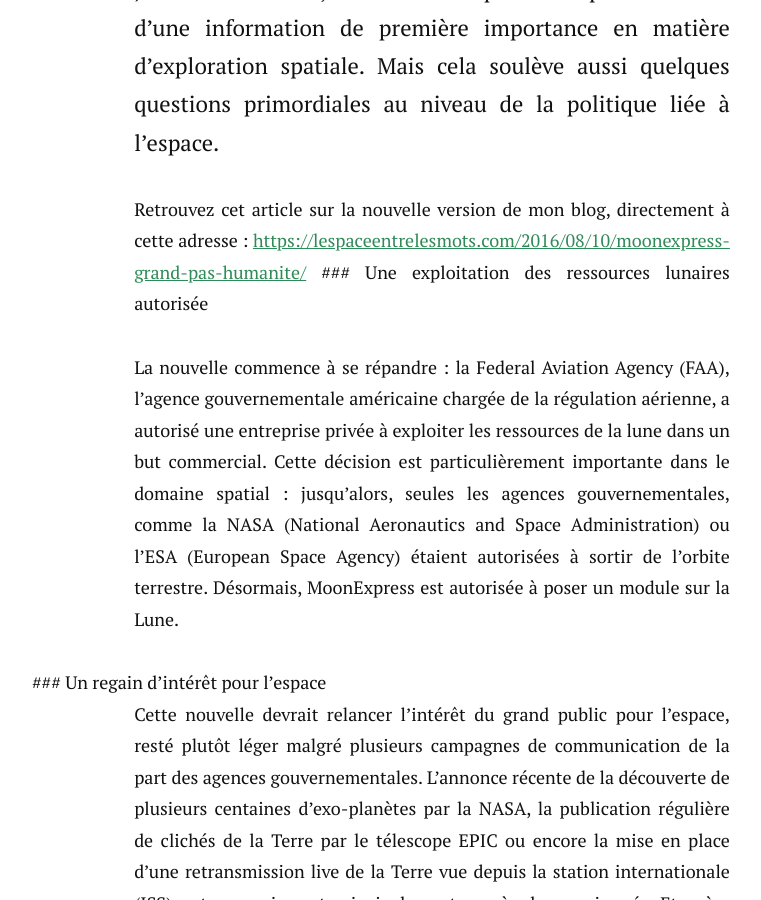
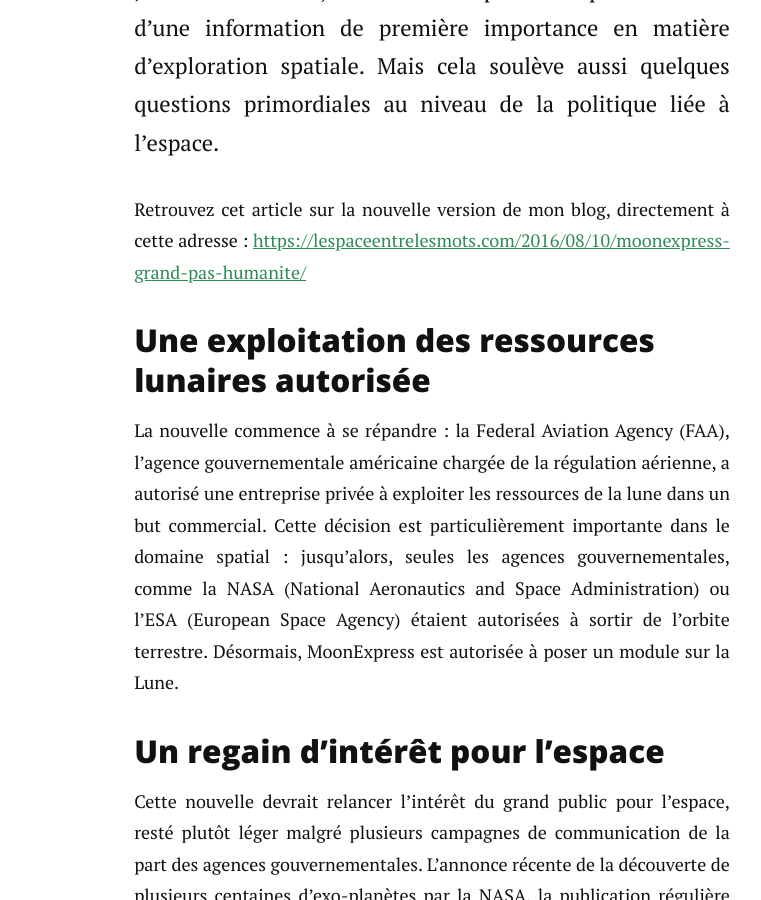
Before and after one commit to charlesgabouleaud/charlesgabouleaud.github.io, a Jekyll site: the page built from _posts/2016-08-10-MoonExpress-grand-pas-pour-lhumanite.markdown, in a window 1280 px wide and 900 px high, scrolled down 1010 px. Shown: the whole window, without its empty margins (208-969 px from the left). Built offline with Jekyll 4.4.1, drawn with Linux system fonts in a browser that asks for light colours; nearby versions of some CDN libraries; comment, search, counter and statistics services are not loaded; some of the changed text lies outside the part shown.

Commit message:
Update 2016-08-10-MoonExpress-grand-pas-pour-lhumanite.markdown

```diff
--- a/_posts/2016-08-10-MoonExpress-grand-pas-pour-lhumanite.markdown
+++ b/_posts/2016-08-10-MoonExpress-grand-pas-pour-lhumanite.markdown
@@ -8,7 +8,8 @@ comments : true
 
 <p class="intro" style="text-align: justify;"><span class="dropcap">E</span>ntre ceux qui jouaient à Pokémon Go et ceux qui attendaient impatiemment les premières épreuves des JO à la télévision, certains sont peut-être passés à côté d’une information de première importance en matière d’exploration spatiale. Mais cela soulève aussi quelques questions primordiales au niveau de la politique liée à l’espace.</p>
 
-<p style="text-align: justify;"> Retrouvez cet article sur la nouvelle version de mon blog, directement à cette adresse : <a href="https://lespaceentrelesmots.com/2016/08/10/moonexpress-grand-pas-humanite/">https://lespaceentrelesmots.com/2016/08/10/moonexpress-grand-pas-humanite/</a>
+<p style="text-align: justify;"> Retrouvez cet article sur la nouvelle version de mon blog, directement à cette adresse : <a href="https://lespaceentrelesmots.com/2016/08/10/moonexpress-grand-pas-humanite/">https://lespaceentrelesmots.com/2016/08/10/moonexpress-grand-pas-humanite/</a> </p>
+
 
 ### Une exploitation des ressources lunaires autorisée
 
```
